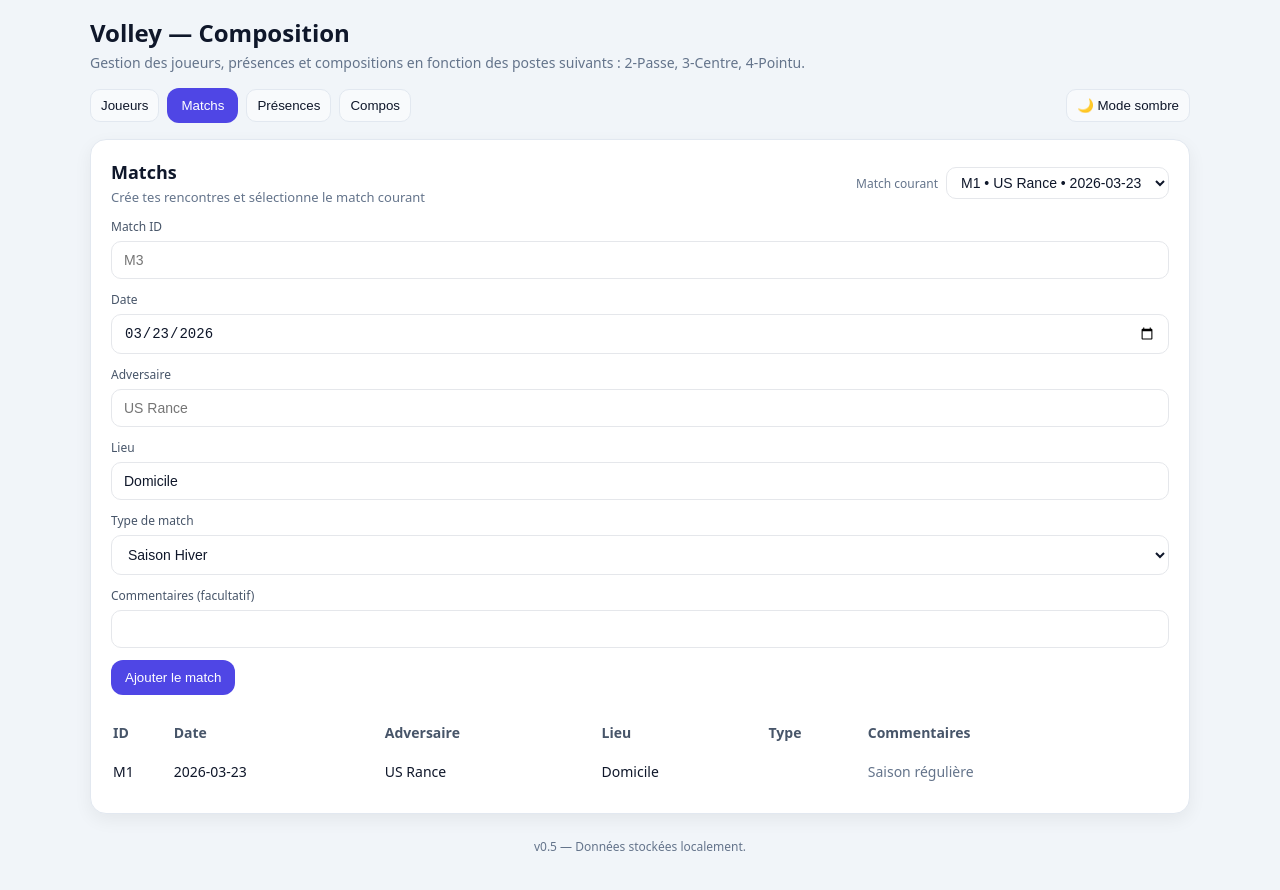
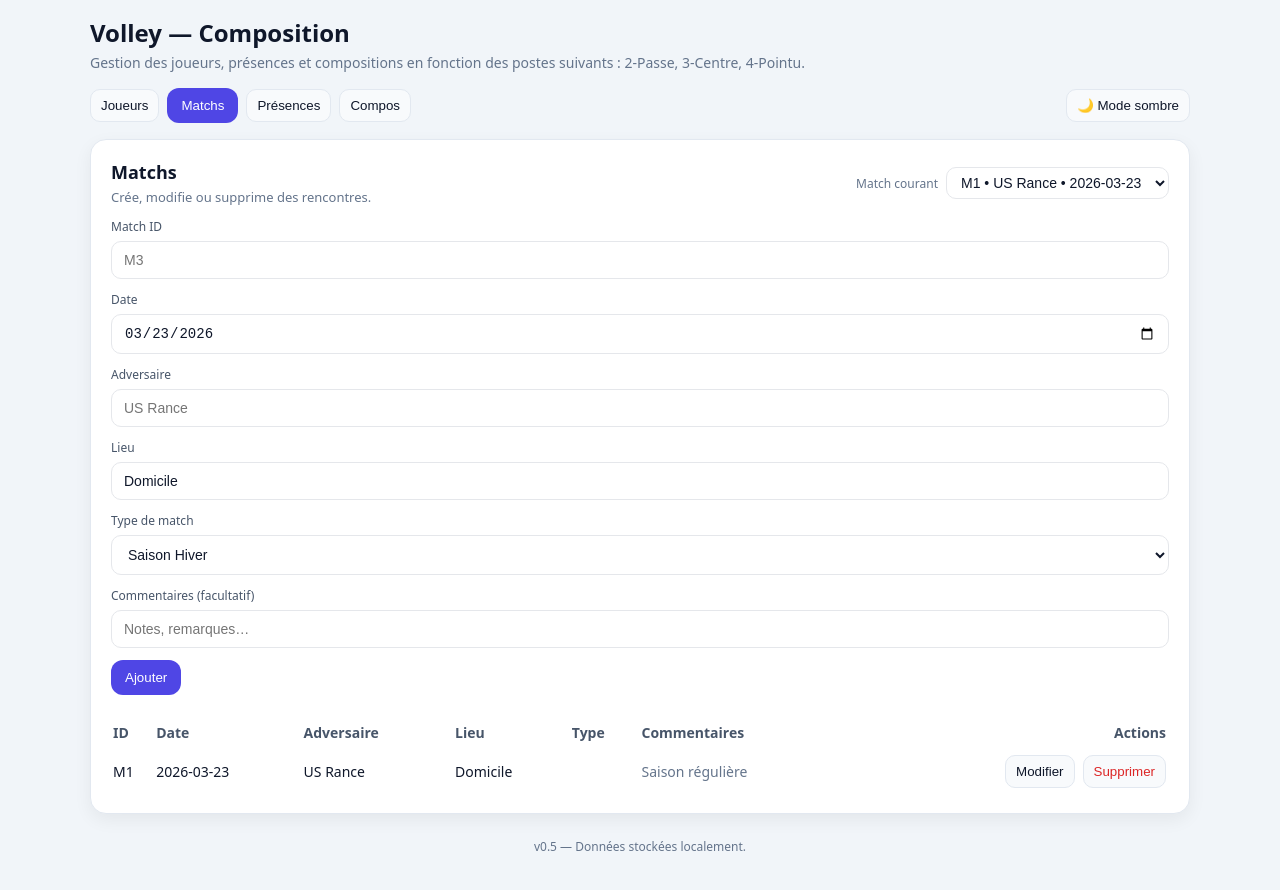
Before and after one commit to Soothsayerus/volley-compo, a React (Vite) app: page / in a window 1280 px wide. Both pictures are taken after a click on the button "Matchs". Shown: the top 890 px of the page. Built offline with nearby package versions, Linux system fonts and the light colour scheme.

Commit message:
Match V3

```diff
--- a/src/App.tsx
+++ b/src/App.tsx
@@ -520,7 +520,7 @@ export default function App() {
   };
 
 /* ================================
-   Onglet MATCHS
+   Onglet MATCHS (éditer / supprimer)
 ==================================*/
 const MatchesSection = () => {
   const [draft, setDraft] = useState<Match>({
@@ -532,10 +532,76 @@ const MatchesSection = () => {
     matchType: "Saison Hiver",
   });
 
+  const [editingId, setEditingId] = useState<string | null>(null);
+
+  const resetDraft = () =>
+    setDraft({
+      id: "",
+      date: new Date().toISOString().slice(0, 10),
+      opponent: "",
+      venue: "Domicile",
+      comment: "",
+      matchType: "Saison Hiver",
+    });
+
+  const startEdit = (m: Match) => {
+    setEditingId(m.id);
+    setDraft({ ...m });
+    setSelectedMatchId(m.id);
+  };
+
+  const cancelEdit = () => {
+    setEditingId(null);
+    resetDraft();
+  };
+
+  const saveMatch = () => {
+    if (editingId) {
+      // MODE ÉDITION
+      setMatches(prev =>
+        prev.map(m =>
+          m.id === editingId ? { ...m, ...draft, id: editingId } : m
+        )
+      );
+      setEditingId(null);
+      resetDraft();
+      return;
+    }
+
+    // AJOUT
+    if (!draft.id) return;
+
+    if (matches.some(m => m.id === draft.id)) {
+      alert(`Un match avec l'ID "${draft.id}" existe déjà.`);
+      return;
+    }
+
+    addMatch(draft);
+    resetDraft();
+  };
+
+  const removeMatch = (id: string) => {
+    if (!confirm("Supprimer ce match ? Les présences et compositions associées seront aussi supprimées.")) return;
+
+    setMatches(prev => prev.filter(m => m.id !== id));
+    setPresences(prev => prev.filter(p => p.matchId !== id));
+    setLineups(prev => prev.filter(l => l.matchId !== id));
+
+    if (selectedMatchId === id) {
+      const next = matches.find(m => m.id !== id)?.id;
+      setSelectedMatchId(next);
+    }
+
+    if (editingId === id) {
+      setEditingId(null);
+      resetDraft();
+    }
+  };
+
   return (
     <Section
       title="Matchs"
-      subtitle="Crée tes rencontres et sélectionne le match courant"
+      subtitle="Crée, modifie ou supprime des rencontres."
       right={
         <div style={hStack(8)}>
           <span style={{ fontSize: 12, color: ui.colors.muted }}>Match courant</span>
@@ -553,13 +619,14 @@ const MatchesSection = () => {
         </div>
       }
     >
-      {/* FORMULAIRE MATCH */}
+      {/* Formulaire */}
       <div style={vStack(12)}>
         <Field label="Match ID">
           <TextInput
             value={draft.id}
             onChange={(e) => setDraft({ ...draft, id: e.target.value })}
             placeholder="M3"
+            disabled={!!editingId}
           />
         </Field>
 
@@ -587,13 +654,10 @@ const MatchesSection = () => {
           />
         </Field>
 
-        {/* Nouveau champ : Type de match */}
         <Field label="Type de match">
           <Select
             value={draft.matchType}
-            onChange={(e) =>
-              setDraft({ ...draft, matchType: e.target.value as any })
-            }
+            onChange={(e) => setDraft({ ...draft, matchType: e.target.value as any })}
           >
             <option value="Saison Hiver">Saison Hiver</option>
             <option value="Saison Aller/Retour">Saison Aller/Retour</option>
@@ -605,33 +669,25 @@ const MatchesSection = () => {
           <TextInput
             value={draft.comment}
             onChange={(e) => setDraft({ ...draft, comment: e.target.value })}
+            placeholder="Notes, remarques…"
           />
         </Field>
       </div>
 
-      {/* BOUTON AJOUT */}
+      {/* Boutons du formulaire */}
       <div style={{ marginTop: 12, ...hStack(8) }}>
-        <Button
-          onClick={() => {
-            if (!draft.id) return;
+        <Button onClick={saveMatch}>
+          {editingId ? "Enregistrer" : "Ajouter"}
+        </Button>
 
-            addMatch(draft);
-
-            setDraft({
-              id: "",
-              date: new Date().toISOString().slice(0, 10),
-              opponent: "",
-              venue: "Domicile",
-              comment: "",
-              matchType: "Saison Hiver",
-            });
-          }}
-        >
-          Ajouter le match
-        </Button>
+        {editingId && (
+          <IconButton onClick={cancelEdit}>
+            Annuler
+          </IconButton>
+        )}
       </div>
 
-      {/* LISTE MATCHS */}
+      {/* Tableau des matchs */}
       <div style={{ marginTop: 18 }}>
         <table style={{ width: "100%", fontSize: 14, color: ui.colors.text }}>
           <thead>
@@ -642,6 +698,7 @@ const MatchesSection = () => {
               <th>Lieu</th>
               <th>Type</th>
               <th>Commentaires</th>
+              <th style={{ textAlign: "right" }}>Actions</th>
             </tr>
           </thead>
 
@@ -654,8 +711,31 @@ const MatchesSection = () => {
                 <td>{m.venue}</td>
                 <td>{m.matchType}</td>
                 <td style={{ color: ui.colors.muted }}>{m.comment}</td>
+
+                <td>
+                  <div style={{ display: "flex", gap: 8, justifyContent: "flex-end" }}>
+                    <IconButton onClick={() => startEdit(m)}>
+                      Modifier
+                    </IconButton>
+
+                    <IconButton
+                      onClick={() => removeMatch(m.id)}
+                      style={{ color: "#dc2626" }}
+                    >
+                      Supprimer
+                    </IconButton>
+                  </div>
+                </td>
               </tr>
             ))}
+
+            {matches.length === 0 && (
+              <tr>
+                <td colSpan={7} style={{ padding: "10px 0", color: ui.colors.muted }}>
+                  Aucun match enregistré.
+                </td>
+              </tr>
+            )}
           </tbody>
         </table>
       </div>
```
